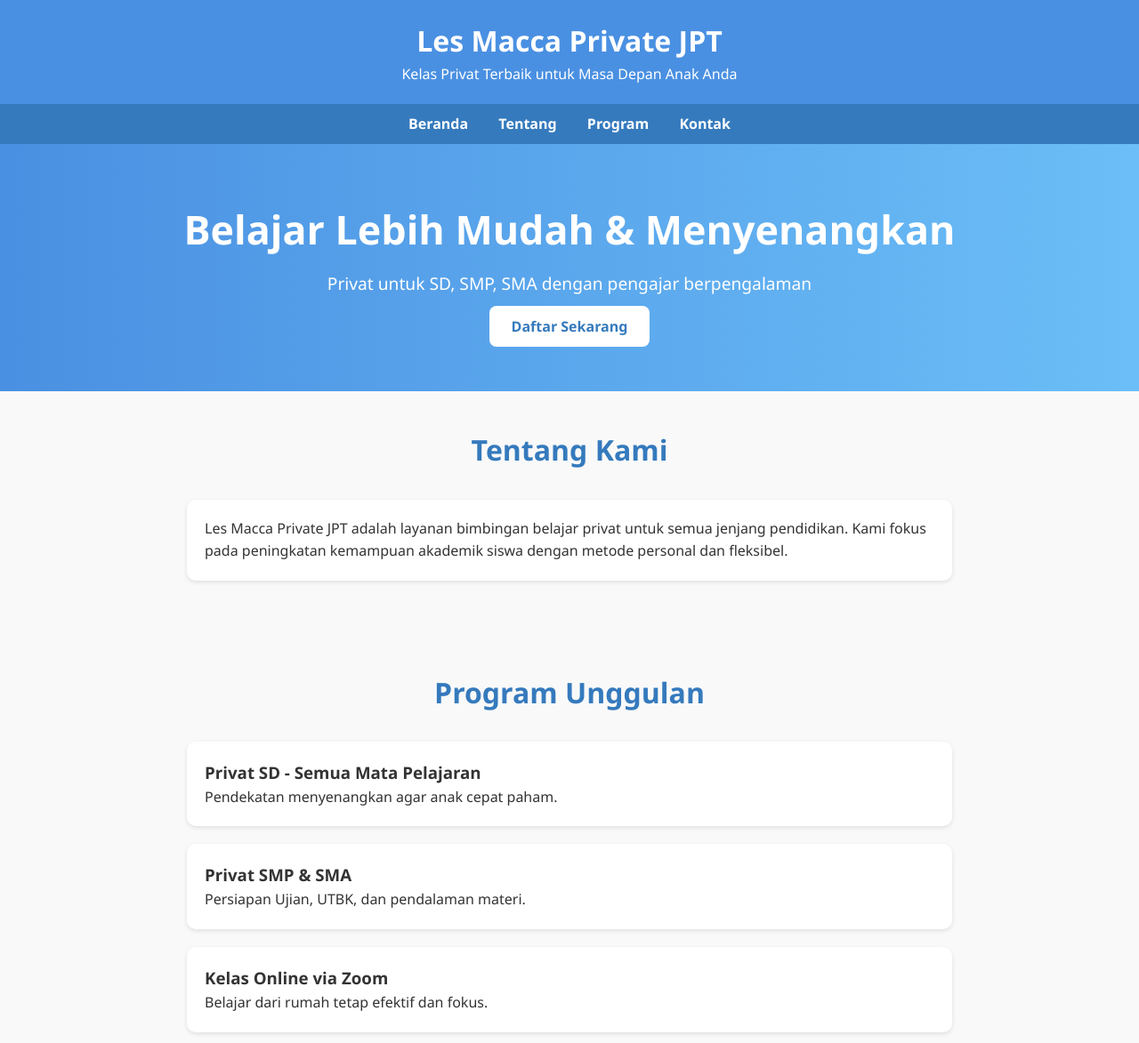
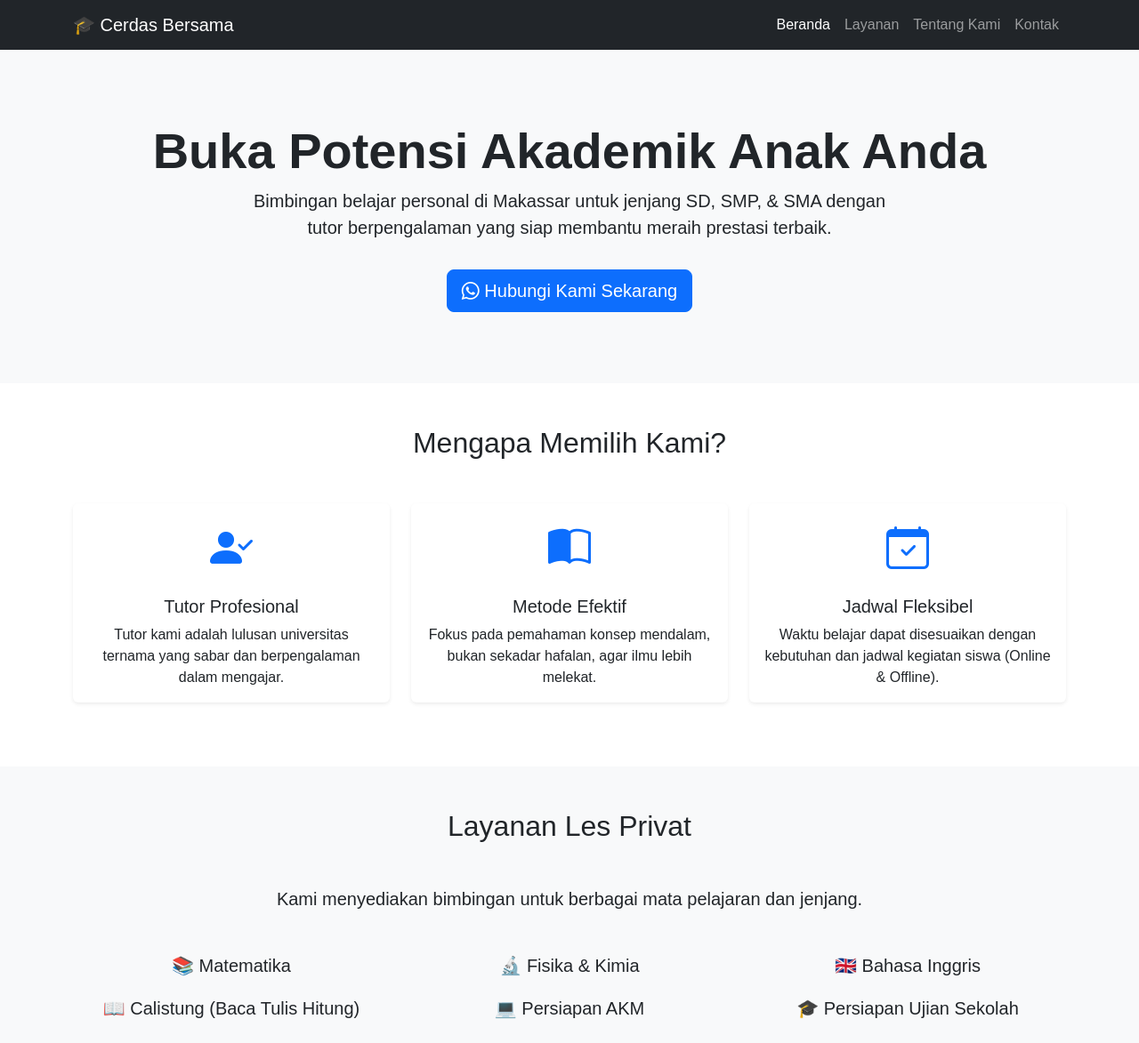
Before and after one commit to MaccaPrivateJPT/Web, a plain HTML site: page index.html in a window 1280 px wide. Shown: the top 1173 px of the page at 89% size. Drawn offline with nearby package versions, Linux system fonts and the light colour scheme.

Commit message:
index.html

```diff
--- a/index.html
+++ b/index.html
@@ -1,174 +1,153 @@
 <!DOCTYPE html>
 <html lang="id">
 <head>
-  <meta charset="UTF-8" />
-  <meta name="viewport" content="width=device-width, initial-scale=1.0"/>
-  <title>Les Macca Private JPT</title>
+    <meta charset="UTF-8">
+    <meta name="viewport" content="width=device-width, initial-scale=1.0">
+    <title>Les Privat Cerdas Bersama | Tutor Profesional di Makassar</title>
+
+    <link href="https://cdn.jsdelivr.net/npm/bootstrap@5.3.3/dist/css/bootstrap.min.css" rel="stylesheet">
+    <link rel="stylesheet" href="https://cdn.jsdelivr.net/npm/bootstrap-icons@1.11.3/font/bootstrap-icons.min.css">
+
     <style>
-    * {
-      margin: 0;
-      padding: 0;
-      box-sizing: border-box;
+        body {
+            font-family: 'Poppins', sans-serif; /* Font yang lebih modern, bisa diganti */
         }
-
-    body {
-      font-family: 'Segoe UI', sans-serif;
-      line-height: 1.6;
-      background-color: #f9f9f9;
-      color: #333;
+        .hero-section {
+            background: #f8f9fa; /* Warna latar belakang abu-abu muda */
+            padding: 80px 0;
         }
-
-    header {
-      background-color: #4a90e2;
-      color: white;
-      padding: 20px 0;
-      text-align: center;
+        .section-title {
+            padding-bottom: 40px;
         }
-
-    nav {
-      background: #357ABD;
-      text-align: center;
-      padding: 10px 0;
+        .card-icon {
+            font-size: 48px; /* Ukuran ikon pada kartu */
+            color: #0d6efd; /* Warna biru primer Bootstrap */
         }
-
-    nav a {
-      color: white;
-      margin: 0 15px;
-      text-decoration: none;
-      font-weight: bold;
-    }
-
-    nav a:hover {
-      text-decoration: underline;
-    }
-
-    .hero {
-      padding: 60px 20px;
-      text-align: center;
-      background: linear-gradient(to right, #4a90e2, #6bbef7);
-      color: white;
-    }
-
-    .hero h1 {
-      font-size: 2.8rem;
-      margin-bottom: 10px;
-    }
-
-    .hero p {
-      font-size: 1.2rem;
-      margin-bottom: 20px;
-    }
-
-    .hero a {
-      background-color: white;
-      color: #357ABD;
-      padding: 12px 25px;
-      border-radius: 8px;
-      text-decoration: none;
-      font-weight: bold;
-      transition: 0.3s;
-    }
-
-    .hero a:hover {
-      background-color: #f0f0f0;
-    }
-
-    section {
-      padding: 40px 20px;
-      max-width: 900px;
-      margin: auto;
-    }
-
-    .section-title {
-      text-align: center;
-      margin-bottom: 30px;
-      font-size: 2rem;
-      color: #357ABD;
-    }
-
-    .card {
-      background: white;
-      border-radius: 10px;
-      box-shadow: 0 2px 5px rgba(0,0,0,0.1);
-      padding: 20px;
-      margin-bottom: 20px;
-    }
-
-    footer {
-      background: #357ABD;
-      color: white;
-      text-align: center;
-      padding: 20px 0;
-      margin-top: 40px;
-    }
-
-    @media (max-width: 600px) {
-      .hero h1 {
-        font-size: 2rem;
-      }
-
-      nav a {
-        display: block;
-        margin: 10px 0;
-      }
+        .testimonial-section {
+            background-color: #e9ecef;
         }
     </style>
 </head>
 <body>
 
-  <header>
-    <h1>Les Macca Private JPT</h1>
-    <p>Kelas Privat Terbaik untuk Masa Depan Anak Anda</p>
+    <nav class="navbar navbar-expand-lg navbar-dark bg-dark sticky-top">
+        <div class="container">
+            <a class="navbar-brand" href="#">🎓 Cerdas Bersama</a>
+            <button class="navbar-toggler" type="button" data-bs-toggle="collapse" data-bs-target="#navbarNav" aria-controls="navbarNav" aria-expanded="false" aria-label="Toggle navigation">
+                <span class="navbar-toggler-icon"></span>
+            </button>
+            <div class="collapse navbar-collapse" id="navbarNav">
+                <ul class="navbar-nav ms-auto">
+                    <li class="nav-item">
+                        <a class="nav-link active" href="#">Beranda</a>
+                    </li>
+                    <li class="nav-item">
+                        <a class="nav-link" href="#layanan">Layanan</a>
+                    </li>
+                    <li class="nav-item">
+                        <a class="nav-link" href="#tentang">Tentang Kami</a>
+                    </li>
+                    <li class="nav-item">
+                        <a class="nav-link" href="#kontak">Kontak</a>
+                    </li>
+                </ul>
+            </div>
+        </div>
+    </nav>
+
+    <header class="hero-section text-center">
+        <div class="container">
+            <h1 class="display-4 fw-bold">Buka Potensi Akademik Anak Anda</h1>
+            <p class="lead col-md-8 mx-auto">Bimbingan belajar personal di Makassar untuk jenjang SD, SMP, & SMA dengan tutor berpengalaman yang siap membantu meraih prestasi terbaik.</p>
+            <a href="https://wa.me/6281234567890?text=Halo,%20saya%20tertarik%20dengan%20layanan%20les%20privatnya." target="_blank" class="btn btn-primary btn-lg mt-3">
+                <i class="bi bi-whatsapp"></i> Hubungi Kami Sekarang
+            </a>
+        </div>
     </header>
 
-  <nav>
-    <a href="#beranda">Beranda</a>
-    <a href="#tentang">Tentang</a>
-    <a href="#program">Program</a>
-    <a href="#kontak">Kontak</a>
-  </nav>
-
-  <div class="hero" id="beranda">
-    <h1>Belajar Lebih Mudah & Menyenangkan</h1>
-    <p>Privat untuk SD, SMP, SMA dengan pengajar berpengalaman</p>
-    <a href="#kontak">Daftar Sekarang</a>
+    <section id="tentang" class="py-5">
+        <div class="container text-center">
+            <h2 class="section-title">Mengapa Memilih Kami?</h2>
+            <div class="row">
+                <div class="col-md-4 mb-4">
+                    <div class="card h-100 border-0 shadow-sm">
+                        <div class="card-body">
+                            <div class="card-icon mb-3"><i class="bi bi-person-check-fill"></i></div>
+                            <h5 class="card-title">Tutor Profesional</h5>
+                            <p class="card-text">Tutor kami adalah lulusan universitas ternama yang sabar dan berpengalaman dalam mengajar.</p>
                         </div>
-
-  <section id="tentang">
-    <h2 class="section-title">Tentang Kami</h2>
-    <div class="card">
-      <p>Les Macca Private JPT adalah layanan bimbingan belajar privat untuk semua jenjang pendidikan. Kami fokus pada peningkatan kemampuan akademik siswa dengan metode personal dan fleksibel.</p>
+                    </div>
+                </div>
+                <div class="col-md-4 mb-4">
+                    <div class="card h-100 border-0 shadow-sm">
+                        <div class="card-body">
+                            <div class="card-icon mb-3"><i class="bi bi-book-half"></i></div>
+                            <h5 class="card-title">Metode Efektif</h5>
+                            <p class="card-text">Fokus pada pemahaman konsep mendalam, bukan sekadar hafalan, agar ilmu lebih melekat.</p>
+                        </div>
+                    </div>
+                </div>
+                <div class="col-md-4 mb-4">
+                    <div class="card h-100 border-0 shadow-sm">
+                        <div class="card-body">
+                            <div class="card-icon mb-3"><i class="bi bi-calendar-check"></i></div>
+                            <h5 class="card-title">Jadwal Fleksibel</h5>
+                            <p class="card-text">Waktu belajar dapat disesuaikan dengan kebutuhan dan jadwal kegiatan siswa (Online & Offline).</p>
+                        </div>
+                    </div>
+                </div>
+            </div>
         </div>
     </section>
 
-  <section id="program">
-    <h2 class="section-title">Program Unggulan</h2>
-    <div class="card">
-      <h3>Privat SD - Semua Mata Pelajaran</h3>
-      <p>Pendekatan menyenangkan agar anak cepat paham.</p>
+    <section id="layanan" class="py-5 bg-light">
+        <div class="container text-center">
+            <h2 class="section-title">Layanan Les Privat</h2>
+            <p class="lead mb-5">Kami menyediakan bimbingan untuk berbagai mata pelajaran dan jenjang.</p>
+            <div class="row">
+                <div class="col-md-4 mb-3"><h5>📚 Matematika</h5></div>
+                <div class="col-md-4 mb-3"><h5>🔬 Fisika & Kimia</h5></div>
+                <div class="col-md-4 mb-3"><h5>🇬🇧 Bahasa Inggris</h5></div>
+                <div class="col-md-4 mb-3"><h5>📖 Calistung (Baca Tulis Hitung)</h5></div>
+                <div class="col-md-4 mb-3"><h5>💻 Persiapan AKM</h5></div>
+                <div class="col-md-4 mb-3"><h5>🎓 Persiapan Ujian Sekolah</h5></div>
             </div>
-    <div class="card">
-      <h3>Privat SMP & SMA</h3>
-      <p>Persiapan Ujian, UTBK, dan pendalaman materi.</p>
-    </div>
-    <div class="card">
-      <h3>Kelas Online via Zoom</h3>
-      <p>Belajar dari rumah tetap efektif dan fokus.</p>
         </div>
     </section>
 
-  <section id="kontak">
-    <h2 class="section-title">Kontak & Pendaftaran</h2>
-    <div class="card">
-      <p>📞 WhatsApp: <a href="https://wa.me/6282187629030" target="_blank">+62 812-3456-7890</a></p>
-      <p>📍 Lokasi: Makassar, Sulawesi Selatan</p>
-      <p>🕒 Jadwal Fleksibel – Sesuai permintaan siswa</p>
+    <section class="testimonial-section py-5">
+        <div class="container text-center">
+             <h2 class="section-title">Apa Kata Mereka?</h2>
+             <figure class="col-md-8 mx-auto">
+                <blockquote class="blockquote">
+                  <p class="fst-italic">"Sejak les di sini, anak saya jadi lebih percaya diri dan nilainya meningkat drastis. Tutornya sangat sabar dan cara mengajarnya mudah dipahami. Terima kasih banyak!"</p>
+                </blockquote>
+                <figcaption class="blockquote-footer">
+                  Ibu Amelia <cite title="Source Title">, Orang Tua Siswa Kelas 8</cite>
+                </figcaption>
+              </figure>
         </div>
     </section>
 
-  <footer>
-    <p>&copy; 2025 Les Macca Private JPT. All rights reserved.</p>
+
+    <section id="kontak" class="py-5 text-center">
+        <div class="container">
+            <h2>Siap Meningkatkan Prestasi Akademik?</h2>
+            <p class="lead">Jangan tunda lagi. Jadwalkan sesi konsultasi gratis Anda bersama kami hari ini!</p>
+            <a href="https://wa.me/6281234567890?text=Halo,%20saya%20tertarik%20dengan%20sesi%20konsultasi%20gratisnya." target="_blank" class="btn btn-success btn-lg mt-3">
+                <i class="bi bi-calendar-plus"></i> Jadwalkan Konsultasi Gratis
+            </a>
+        </div>
+    </section>
+
+    <footer class="bg-dark text-white text-center py-4">
+        <div class="container">
+            <p class="mb-0">© 2025 Cerdas Bersama Makassar. All Rights Reserved.</p>
+            <p>Dibuat dengan ❤️ di Makassar</p>
+        </div>
     </footer>
 
+
+    <script src="https://cdn.jsdelivr.net/npm/bootstrap@5.3.3/dist/js/bootstrap.bundle.min.js"></script>
 </body>
 </html>
```
Lines whose indentation alone changed are shown as unchanged.
